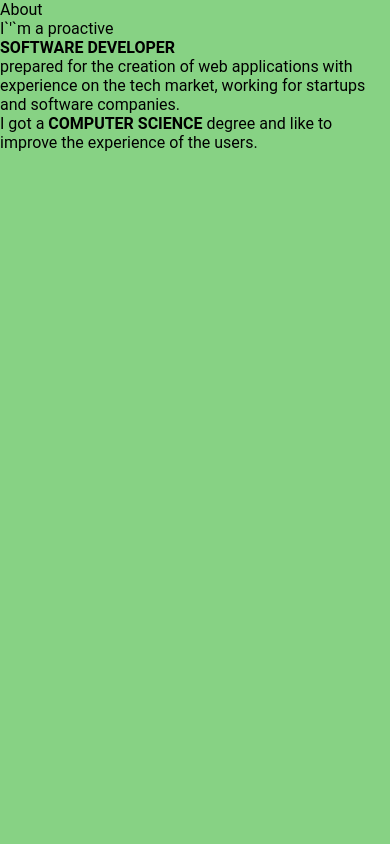
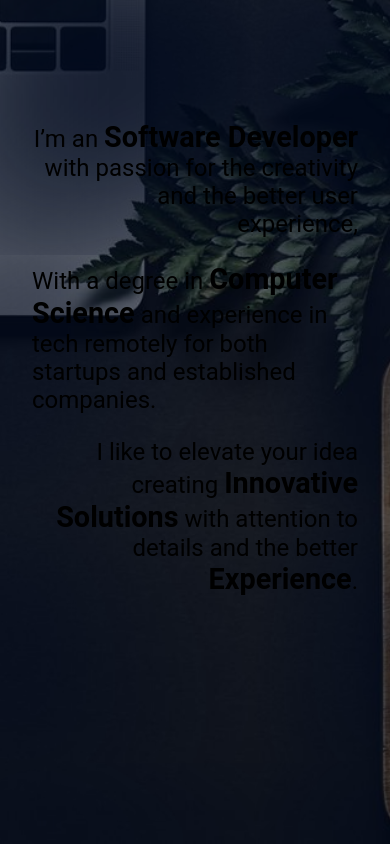
Before and after one commit to Cjescalona1/Portfolio, a Next.js app: page /about in a window 390 px wide. Built offline with nearby package versions, Linux system fonts and the light colour scheme.

Commit message:
about mobile

```diff
--- a/src/pages/about.tsx
+++ b/src/pages/about.tsx
@@ -3,17 +3,16 @@ import styles from '@/styles/About.module.css';
 const About = ()=>{
 	return(
 		<section id="About" className={styles.wrapper}>
-            About
+			<div className={styles.expDesc1}>
+			I’m an  <b>Software Developer</b> with passion for the creativity and the better user experience,
+			</div>
+			<div className={styles.expDesc2}>
+			With a degree in   <b>Computer Science</b> and experience in tech remotely  for both startups and established companies.
+			</div>
+			<div className={styles.expDesc3}>
+			I like to elevate your idea creating   <b>Innovative Solutions</b> with attention to details and the better <b>Experience</b>.
+			</div>
 
-			<div className={styles.expDesc}>
-                    I`&apos;`m a proactive
-				<br />
-				<b>SOFTWARE DEVELOPER</b>
-				<br />
-                    prepared for the creation of web applications with experience on the tech market, working for startups and software companies.
-				<br/>
-                    I got a <b>COMPUTER SCIENCE</b> degree and like to improve the experience of the users.
-			</div>
 		</section>
 	);
 };
--- a/src/styles/About.module.css
+++ b/src/styles/About.module.css
@@ -1,9 +1,32 @@
+
 .wrapper {
   height: 100vh;
   width: 100vw;
-  background-color: rgb(135, 210, 132);
+  margin: 0;
+  background-image: url(/about-bg.jpeg);
+  box-shadow: inset 0 100px 250px 120px #000a1e;
+  padding: 0 2em;
+  display: flex;
+  background-attachment: fixed;
+  background-position: center;
   background-repeat: no-repeat;
   background-size: cover;
-  margin: 0;
+  padding-top: 6em;
+  flex-direction: column;
+}
+.wrapper>*{
+  font-size: 1.5em;
+  margin-top: 1em;
+}
+.wrapper>*>b{
+  font-size: 1.2em;
+}
+
+.expDesc1 , .expDesc3{
+  text-align: end;
+}
+
+.expDesc2{
+  text-align: start;
 
 }
--- a/src/styles/Contact.module.css
+++ b/src/styles/Contact.module.css
@@ -6,7 +6,8 @@
   background-size:100% 100%;
   margin: 0;
   background-image: url(/expandedCoffeCup.jpg);
-  box-shadow: inset 0 80px 250px 120px rgb(0, 0, 0);
+  box-shadow: inset 0 100px 250px 120px #000a1e;
+
   padding: 5em;
   display: flex;
 }
@@ -78,10 +79,13 @@
 .message{
   position: relative;
   top: 34vh;
-  left: 2vw;
+  left: 15vw;
   font-size: 4vw;
   text-shadow: 2px 2px #40281c;
   width: 70%;
+}
+.message>p{
+  text-align: end;
 }
 
 @media screen and (max-width:1000px)
@@ -94,6 +98,7 @@
     text-shadow: 2px 2px #40281c;
     width: 70%;
   }
+
 }
 
 @media screen and (max-width: 700px) {
```
Also changed, not shown: public/about-bg.jpeg (renamed from public/stock-photo-flat-lay-cup-coffee-notepad.jpeg).
